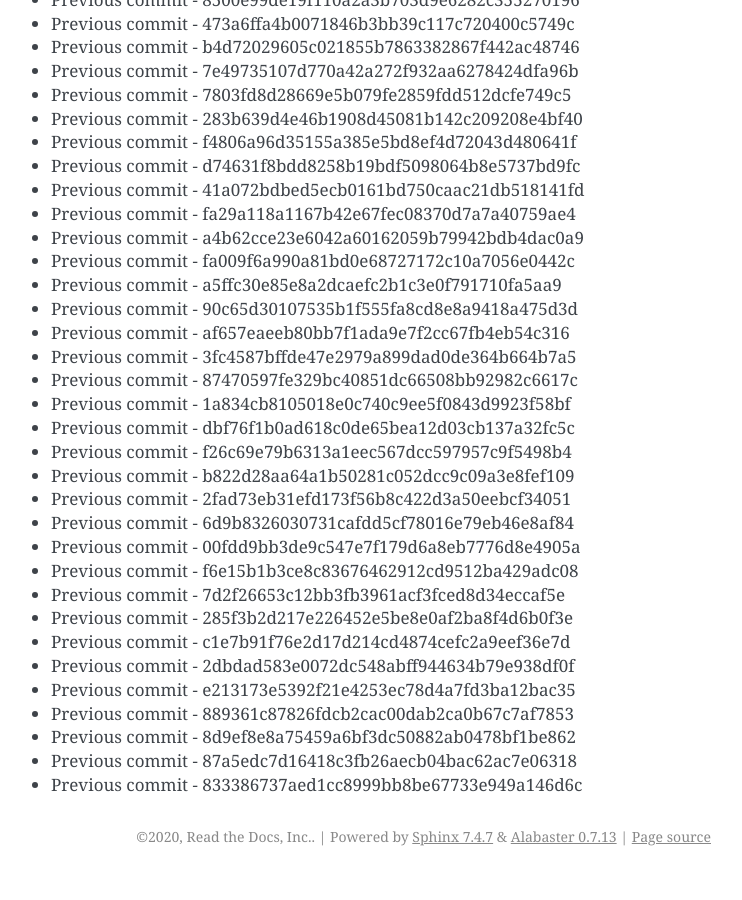
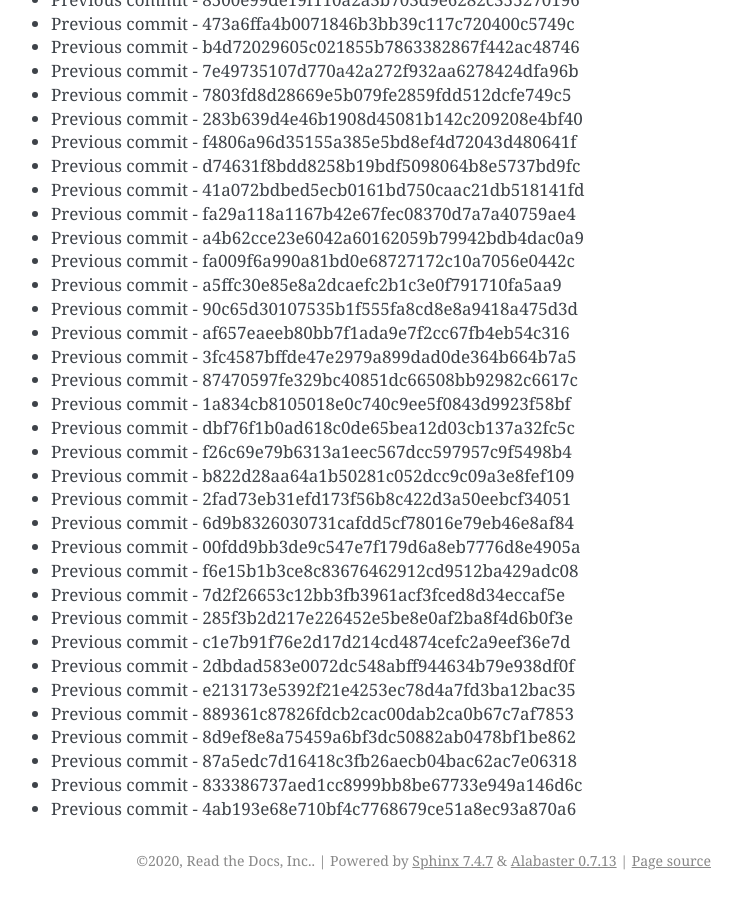
Before and after one commit to readthedocs/rtd-git-stresstest, a Sphinx documentation site: the page built from docs/updates.rst, in a window 1280 px wide and 900 px high, scrolled down 5439 px. Shown: the whole window, without its empty margins (399-1141 px from the left). Built offline with Sphinx 7.4.7, drawn with Linux system fonts in a browser that asks for light colours; before the commit the page ends 6315 px from its top, so only the background shows below that.

Commit message:
Generating commit from previous: 4ab193e68e710bf4c7768679ce51a8ec93a870a6

```diff
--- a/docs/updates.rst
+++ b/docs/updates.rst
@@ -260,3 +260,4 @@ It can be tested for any performance characteristics.
 * Previous commit - 8d9ef8e8a75459a6bf3dc50882ab0478bf1be862
 * Previous commit - 87a5edc7d16418c3fb26aecb04bac62ac7e06318
 * Previous commit - 833386737aed1cc8999bb8be67733e949a146d6c
+* Previous commit - 4ab193e68e710bf4c7768679ce51a8ec93a870a6
```
